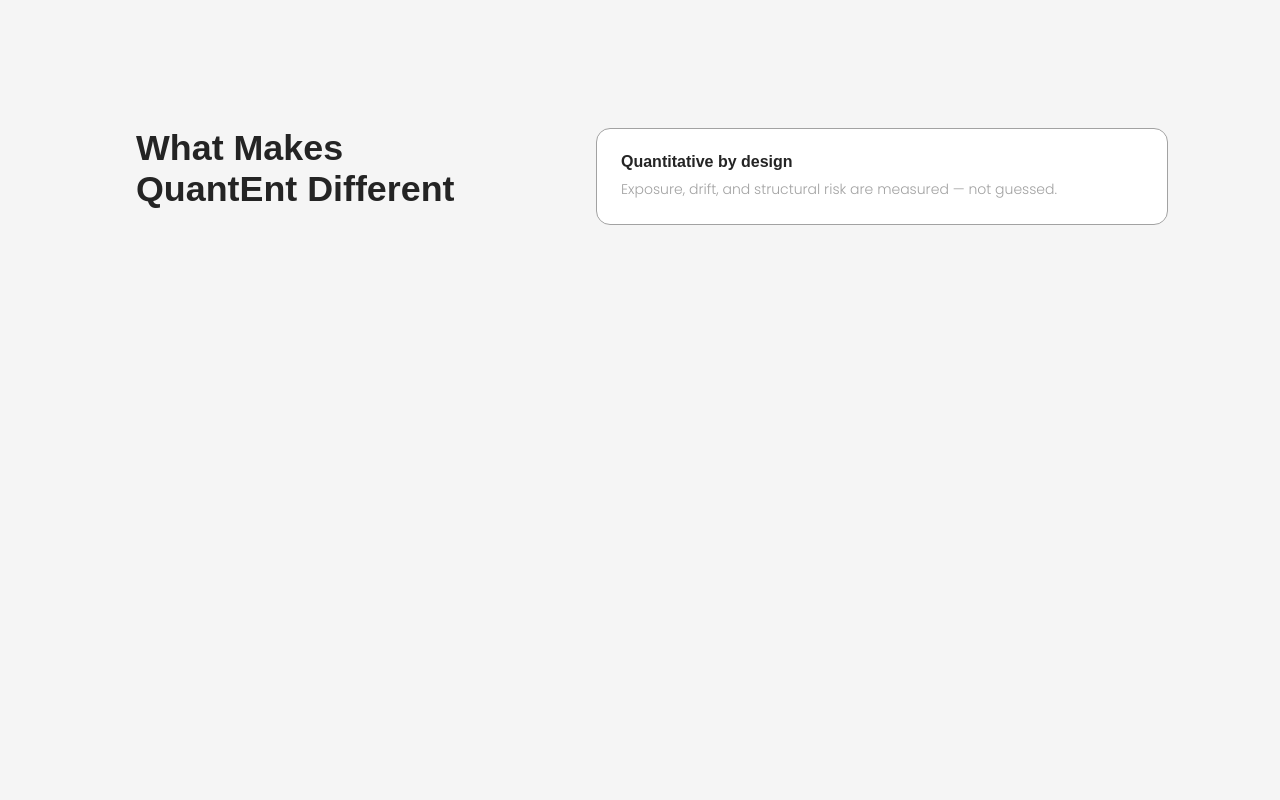
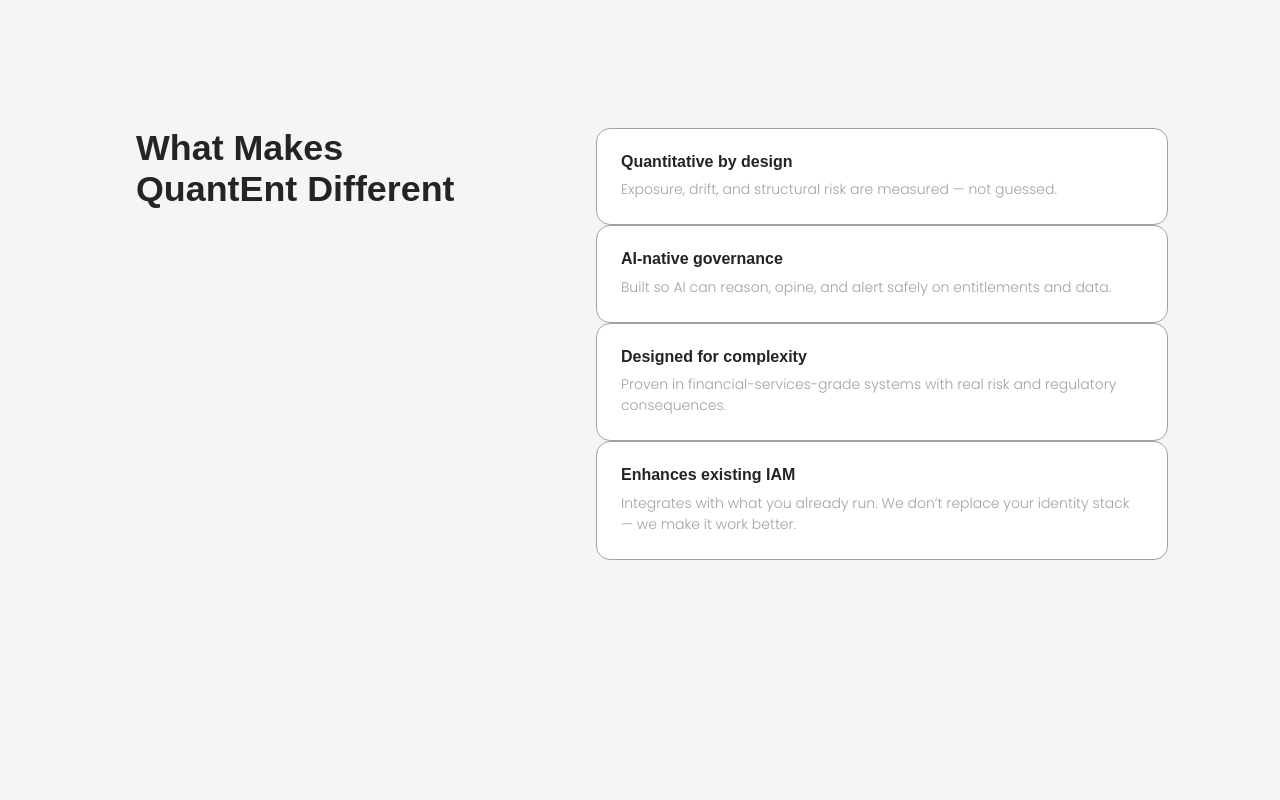
Before and after one commit to quantent-web/quantent-web, a Next.js app: page / in a window 1280 px wide. Shown: the part 2400-3200 px from the top of the page. Built offline with nearby package versions, Linux system fonts and the light colour scheme; a web font is replaced by a local one.

Commit message:
fix(home): normalize sticky story beat spacing and #different height

```diff
--- a/app/components/StickySplitBlock/StickySplitBlock.module.css
+++ b/app/components/StickySplitBlock/StickySplitBlock.module.css
@@ -33,7 +33,7 @@
 .stack {
   display: flex;
   flex-direction: column;
-  gap: clamp(20px, 3vh, 36px);
+  gap: clamp(16px, 3vh, 32px);
 }
 
 .beat {
@@ -49,6 +49,11 @@
 .right :global(.card) {
   height: auto !important;
   min-height: 0 !important;
+}
+
+.right :global(#different) {
+  min-height: auto !important;
+  height: auto !important;
 }
 
 .eyebrow {
```
